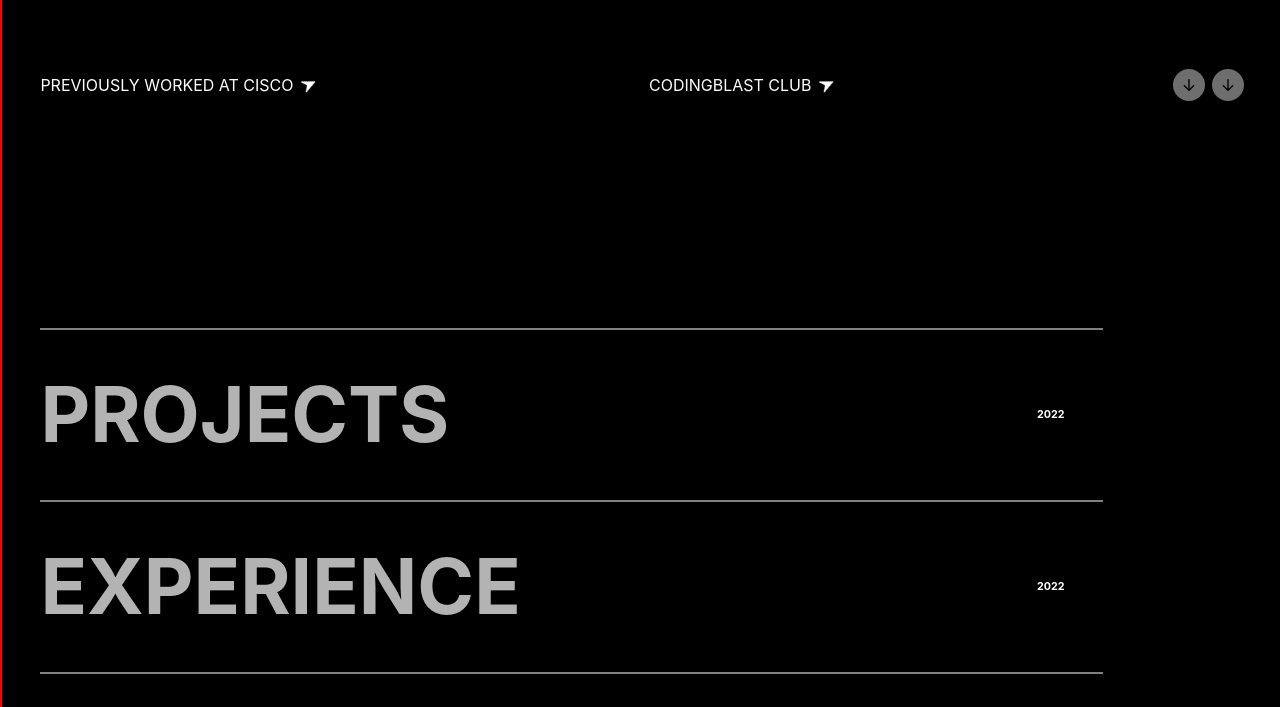
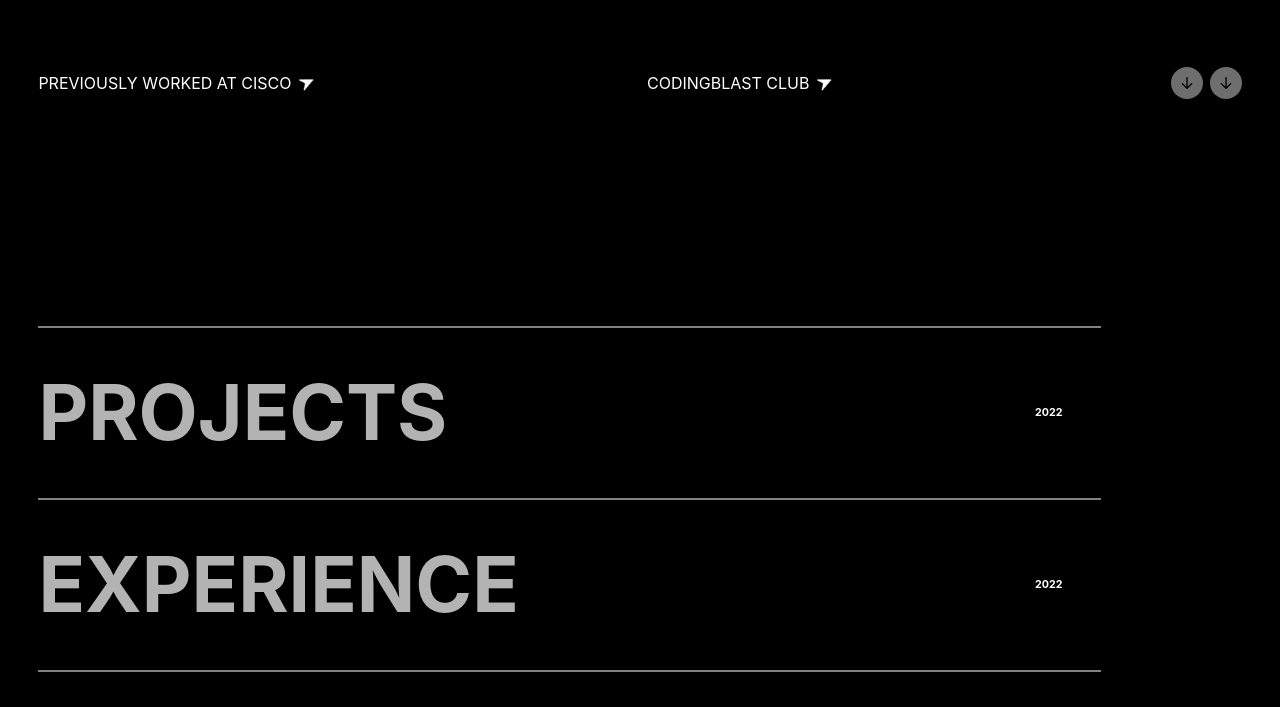
Before and after one commit to omkarpunjapwar/Portfolio, a plain HTML site: page index.html in a window 1280 px wide. Shown: the part 602-1309 px from the top of the page. Drawn offline with nearby package versions, Linux system fonts and the light colour scheme; a script that the page names is missing.

Commit message:
debuging

```diff
--- a/media_queries.css
+++ b/media_queries.css
@@ -1,6 +1,6 @@
 /* This css is for responsiveness */
 
-@media (max-width: 600px) {
+@media (max-width: 800px) {
   * {
     outline: 1px solid red;
   }
--- a/style.css
+++ b/style.css
@@ -4,7 +4,6 @@
 }
 body {
   background: #000;
-  border: 2px solid red !important;
 }
 
 .main {
```
